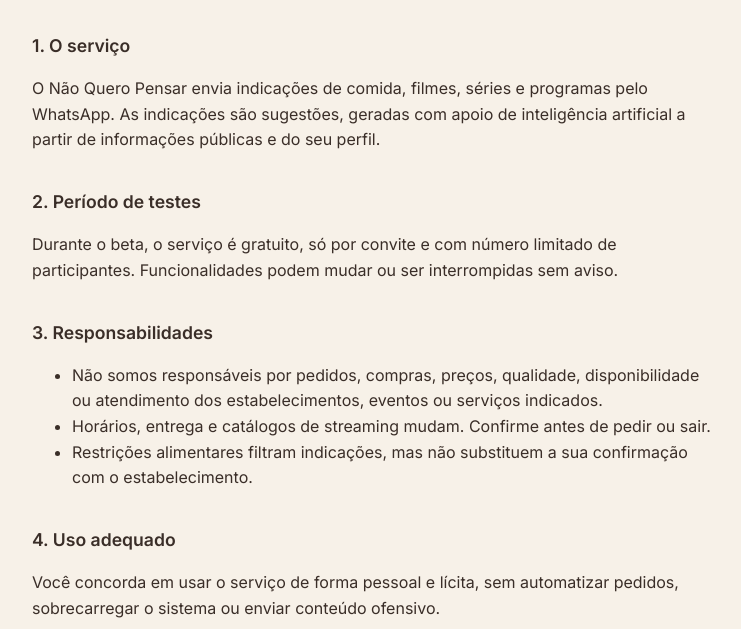
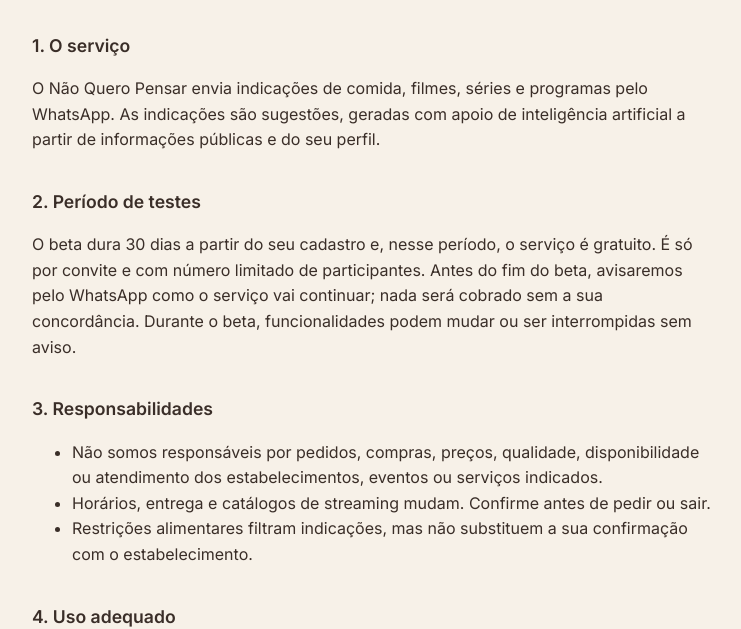
Before and after one commit to caionalini/naoqueropensar-site, a plain HTML site: page termos.html in a window 1280 px wide. Shown: the part 174-803 px from the top of the page, without its empty margins (268-1009 px from the left). Drawn offline with Linux system fonts and the light colour scheme.

Commit message:
Beta gratuito por 30 dias
Co-Authored-By: Claude Opus 5.5 <noreply@anthropic.com>
Claude-Session: https://claude.ai/code/session_01W7jKnHsDyg8cRyU5qFYijR

```diff
--- a/termos.html
+++ b/termos.html
@@ -9,7 +9,7 @@ table{border-collapse:collapse;width:100%}td,th{border-bottom:1px solid #E6DCCD;
 </style></head><body><main>
 <a href="index.html"><img src="logo.svg" alt="Não Quero Pensar" style="height:48px"></a><h1>Termos de uso</h1><p class="data">Última atualização: 10 de novembro de 2026</p>
 <h2>1. O serviço</h2><p>O Não Quero Pensar envia indicações de comida, filmes, séries e programas pelo WhatsApp. As indicações são sugestões, geradas com apoio de inteligência artificial a partir de informações públicas e do seu perfil.</p>
-<h2>2. Período de testes</h2><p>Durante o beta, o serviço é gratuito, só por convite e com número limitado de participantes. Funcionalidades podem mudar ou ser interrompidas sem aviso.</p>
+<h2>2. Período de testes</h2><p>O beta dura 30 dias a partir do seu cadastro e, nesse período, o serviço é gratuito. É só por convite e com número limitado de participantes. Antes do fim do beta, avisaremos pelo WhatsApp como o serviço vai continuar; nada será cobrado sem a sua concordância. Durante o beta, funcionalidades podem mudar ou ser interrompidas sem aviso.</p>
 <h2>3. Responsabilidades</h2><ul><li>Não somos responsáveis por pedidos, compras, preços, qualidade, disponibilidade ou atendimento dos estabelecimentos, eventos ou serviços indicados.</li><li>Horários, entrega e catálogos de streaming mudam. Confirme antes de pedir ou sair.</li><li>Restrições alimentares filtram indicações, mas não substituem a sua confirmação com o estabelecimento.</li></ul>
 <h2>4. Uso adequado</h2><p>Você concorda em usar o serviço de forma pessoal e lícita, sem automatizar pedidos, sobrecarregar o sistema ou enviar conteúdo ofensivo.</p>
 <h2>5. Serviços de terceiros</h2><p>Ao usar o serviço, você concorda também com os <a href="https://policies.google.com/terms">Termos de Serviço do Google</a> e com os <a href="https://www.youtube.com/t/terms">Termos de Serviço do YouTube</a>.</p>
```
Also changed, not shown: index.html (+1 -1 lines).
